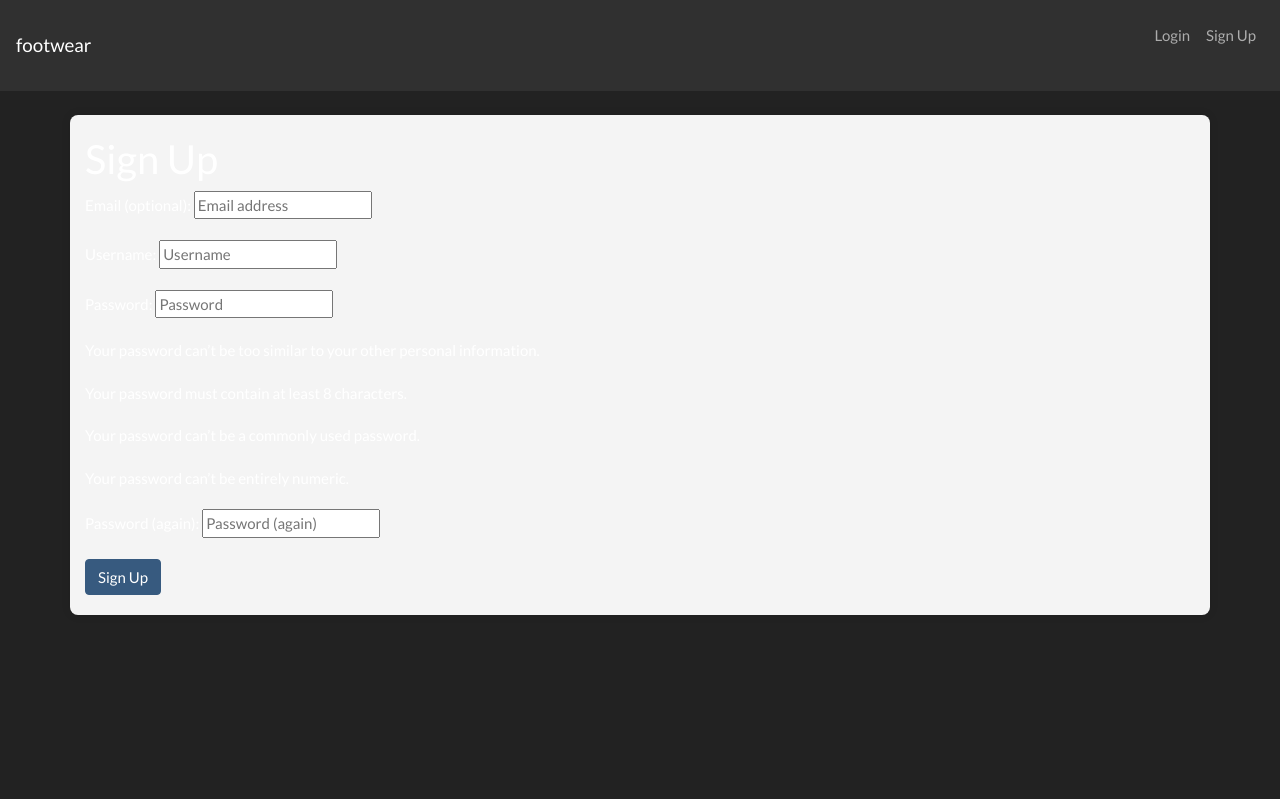
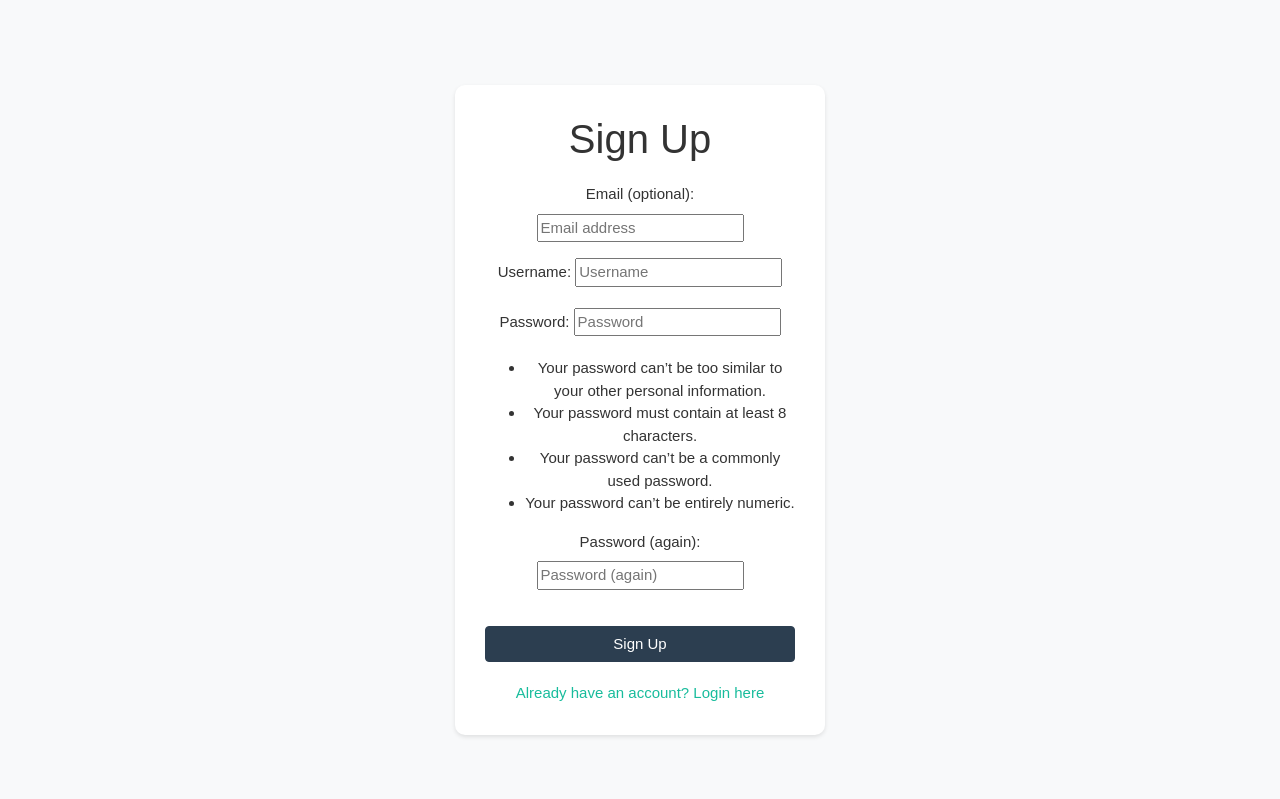
Before and after one commit to Sppatel111/shoe_ecommerce_website, a Django app: page /accounts/signup/ in a window 1280 px wide. Run offline with Django 5.2, Linux system fonts and the light colour scheme; some libraries are stand-ins or nearby versions.

Commit message:
UI Changes and Added video

```diff
--- a/store/static/css/styles.css
+++ /dev/null
@@ -1,108 +0,0 @@
-body {
-    font-family: Arial, sans-serif;
-    margin: 20px;
-}
-
-.container {
-    max-width: 1200px;
-    margin: 0 auto;
-    padding: 20px;
-    background: #f4f4f4;
-    border-radius: 8px;
-    box-shadow: 0 0 10px rgba(0, 0, 0, 0.1);
-}
-
-h1 {
-    color: #333;
-}
-
-a {
-    color: #0066cc;
-    text-decoration: none;
-}
-
-a:hover {
-    text-decoration: underline;
-}
-
-ul {
-    list-style: none;
-    padding: 0;
-}
-
-li {
-    margin-bottom: 20px;
-}
-
-.item-container {
-    display: flex;
-    align-items: center;
-    padding: 10px;
-    margin-bottom: 10px;
-    background: #fff;
-    border-radius: 8px;
-    box-shadow: 0 0 5px rgba(0, 0, 0, 0.1);
-}
-
-.item-container img {
-    width: 100px;
-    margin-right: 20px;
-    border: 1px solid #ccc;
-    padding: 5px;
-    background: #f9f9f9;
-    border-radius: 8px;
-}
-
-.item-container div {
-    flex: 1;
-}
-
-button {
-    background-color: #0066cc;
-    color: white;
-    padding: 10px 20px;
-    border: none;
-    cursor: pointer;
-    border-radius: 4px;
-}
-
-button:hover {
-    background-color: #004999;
-}
-/* Add this CSS to style the navigation bar */
-.navbar {
-    background-color: #333;
-    color: #fff;
-    padding: 10px 0;
-}
-
-.container {
-    max-width: 1200px;
-    margin: 0 auto;
-    padding: 20px;
-}
-
-.navbar-brand {
-    color: #fff;
-    font-size: 24px;
-    text-decoration: none;
-}
-
-.navbar-menu {
-    list-style: none;
-    padding: 0;
-}
-
-.navbar-menu li {
-    display: inline-block;
-    margin-right: 20px;
-}
-
-.navbar-menu li a {
-    color: #fff;
-    text-decoration: none;
-}
-
-.navbar-menu li a:hover {
-    text-decoration: underline;
-}
--- a/store/templates/account/signup.html
+++ b/store/templates/account/signup.html
@@ -1,13 +1,56 @@
-<!-- your_app/templates/account/signup.html -->
-{% extends "base.html" %}
-
-{% block title %}Sign Up{% endblock %}
-
-{% block content %}
+<!DOCTYPE html>
+<html lang="en">
+<head>
+    <meta charset="UTF-8">
+    <title>Sign Up</title>
+    <link rel="stylesheet" href="https://stackpath.bootstrapcdn.com/bootswatch/4.3.1/flatly/bootstrap.min.css">
+    <style>
+        body {
+            background-color: #f8f9fa;
+            color: #333;
+            font-family: Arial, sans-serif;
+            display: flex;
+            justify-content: center;
+            align-items: center;
+            min-height: 100vh;
+            margin: 0;
+        }
+        .container {
+            max-width: 400px;
+            width: 100%;
+            margin-top: 20px;
+        }
+        .form-container {
+            background-color: #fff;
+            padding: 30px;
+            border-radius: 10px;
+            box-shadow: 0 2px 4px rgba(0, 0, 0, 0.1);
+            text-align: center;
+        }
+        .form-container h2 {
+            margin-bottom: 20px;
+        }
+        .btn {
+            margin-top: 20px;
+            width: 100%;
+        }
+        .login-link {
+            margin-top: 20px;
+            display: block;
+        }
+    </style>
+</head>
+<body>
+    <div class="container">
+        <div class="form-container">
             <h2>Sign Up</h2>
             <form method="post" action="{% url 'account_signup' %}">
                 {% csrf_token %}
                 {{ form.as_p }}
                 <button type="submit" class="btn btn-primary">Sign Up</button>
             </form>
-{% endblock %}
+            <a href="{% url 'account_login' %}" class="login-link">Already have an account? Login here</a>
+        </div>
+    </div>
+</body>
+</html>
--- a/store/templates/base.html
+++ /dev/null
@@ -1,40 +0,0 @@
-<!-- your_app/templates/base.html -->
-<!DOCTYPE html>
-<html lang="en">
-<head>
-    <meta charset="UTF-8">
-    <title>{% block title %}My Site{% endblock %}</title>
-
-    {% load static %}
-    <link rel="stylesheet" href="{% static 'css/styles.css' %}">
-    <link rel="stylesheet" href="https://stackpath.bootstrapcdn.com/bootswatch/4.3.1/darkly/bootstrap.min.css">
-</head>
-<body>
-    <nav class="navbar navbar-expand-lg navbar-dark bg-dark">
-        <a class="navbar-brand" href="{% url 'home_page' %}">footwear</a>
-        <button class="navbar-toggler" type="button" data-toggle="collapse" data-target="#navbarNav" aria-controls="navbarNav" aria-expanded="false" aria-label="Toggle navigation">
-            <span class="navbar-toggler-icon"></span>
-        </button>
-        <div class="collapse navbar-collapse" id="navbarNav">
-            <ul class="navbar-nav ml-auto">
-                {% if user.is_authenticated %}
-                    <li class="nav-item">
-                        <a class="nav-link" href="{% url 'account_logout' %}">Logout</a>
-                    </li>
-                {% else %}
-                    <li class="nav-item">
-                        <a class="nav-link" href="{% url 'account_login' %}">Login</a>
-                    </li>
-                    <li class="nav-item">
-                        <a class="nav-link" href="{% url 'account_signup' %}">Sign Up</a>
-                    </li>
-                {% endif %}
-            </ul>
-        </div>
-    </nav>
-    <div class="container mt-4">
-        {% block content %}
-        {% endblock %}
-    </div>
-</body>
-</html>
--- a/store/templates/store/landing_page.html
+++ b/store/templates/store/landing_page.html
@@ -134,7 +134,7 @@
                     <li class="nav-item">
                         <a class="nav-link" href="#faq">FAQs</a>
                     </li>
-                    {% if user.is_authenticated %}
+                     {% if user.is_authenticated %}
                         <li class="nav-item">
                             <a class="nav-link" href="{% url 'account_logout' %}">Logout</a>
                         </li>
--- a/store/templates/store/product_list.html
+++ b/store/templates/store/product_list.html
@@ -74,7 +74,7 @@
 </nav>
 
 <div class="container my-5">
-    <h1 class="text-center mb-4">Products</h1>
+    <h1 class="text-center mb-4">Footwear</h1>
     <div class="row">
         {% for shoe in products %}
         <div class="col-md-4">
--- a/store/urls.py
+++ b/store/urls.py
@@ -1,6 +1,7 @@
 from django.urls import path
 from . import views
 from .views import order_report
+
 
 urlpatterns = [
     path('', views.landing_page, name='landing_page'),
@@ -17,6 +18,7 @@ urlpatterns = [
     path('create-checkout-session/', views.CreateCheckoutSessionView.as_view(), name='create-checkout-session'),  # Add this line
     path('view-pdf-bill/<int:order_id>/', views.view_pdf_bill, name='view_pdf_bill'),
     path('order-report/', order_report, name='order_report'),
+
 ]
 
 from django.conf import settings
```
Also changed, not shown: store/static/css/style.css (deleted, +0 -96 lines), store/templates/account/login.html (+50 -7 lines), store/templates/account/logout.html (added, +50 -0 lines), store/views.py (+2 -6 lines), .spyproject/config/workspace.ini, store/static/images/landing.png (deleted), 3 other files. Lines whose indentation alone changed are shown as unchanged.
